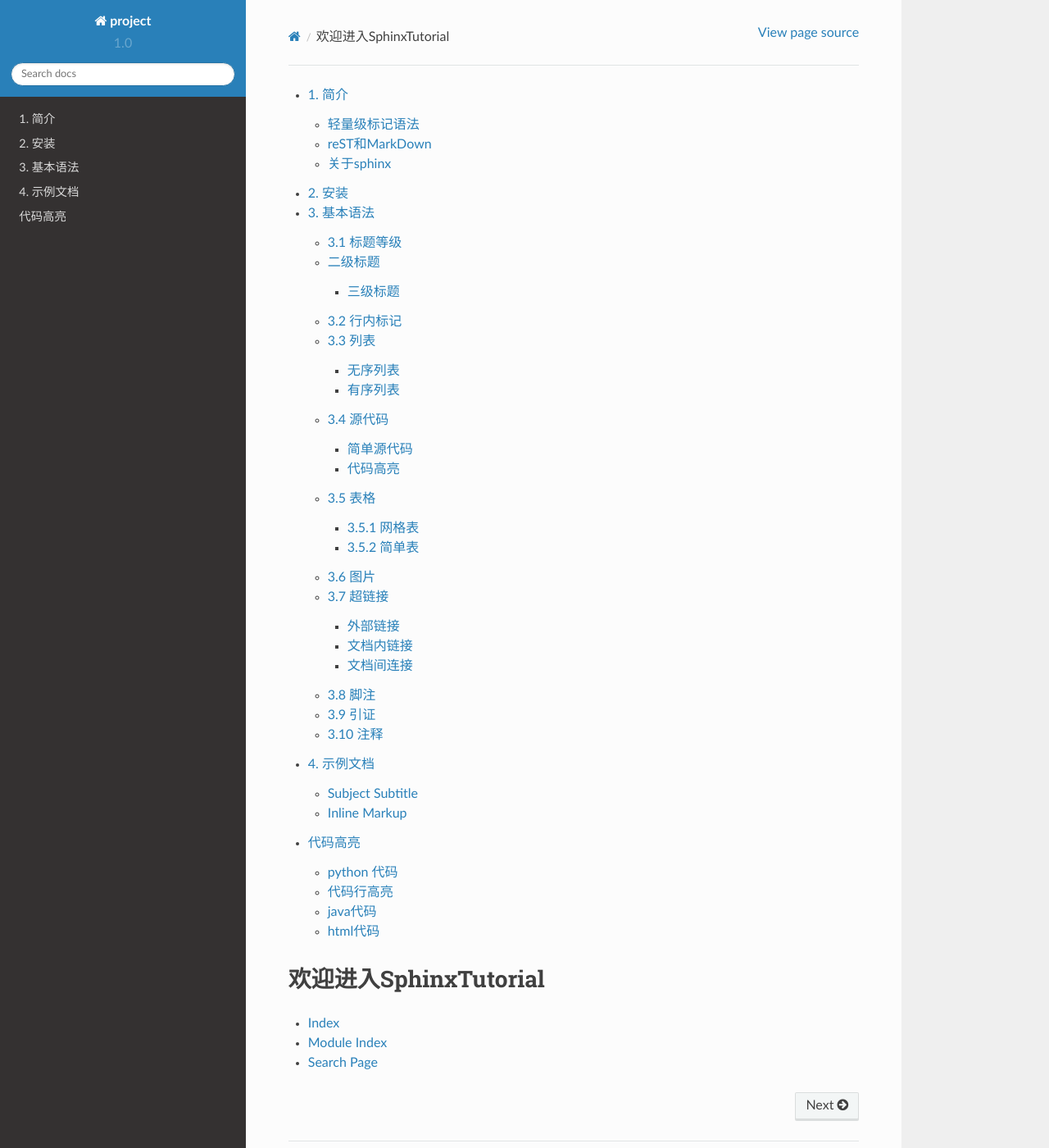
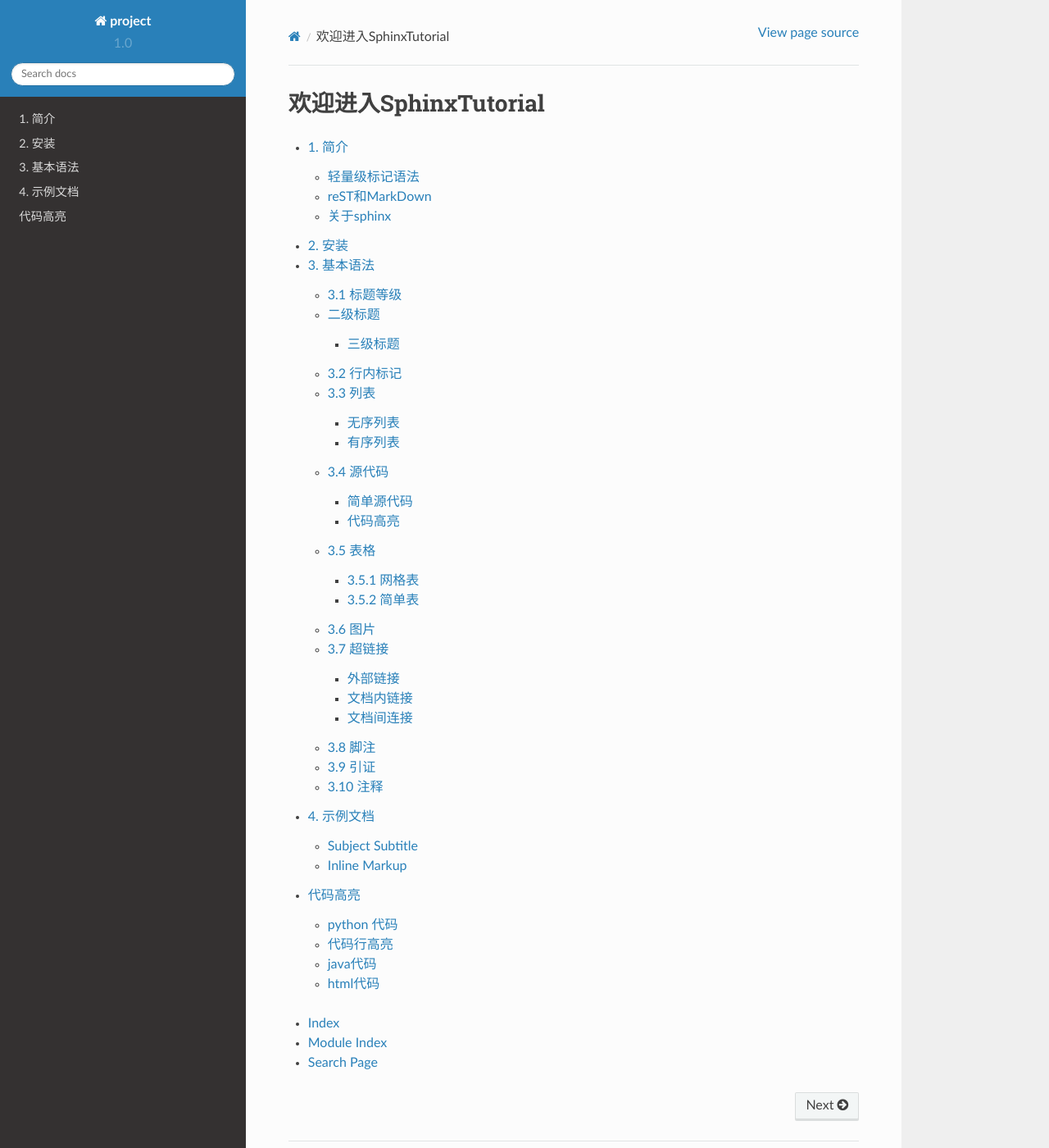
Before and after one commit to happyyst/SphinxTutorial, a Sphinx documentation site: the page built from source/index.rst, in a window 1280 px wide and 1400 px high. Shown: the whole window at 82% size. Built offline with Sphinx 7.4.7 and the Read the Docs theme 2.0.0, drawn with Linux system fonts in a browser that asks for light colours; some of the changed lines change nothing that is shown.

Commit message:
测试readme.rst

```diff
--- a/source/index.rst
+++ b/source/index.rst
@@ -2,6 +2,10 @@
    sphinx-quickstart on Mon Mar 21 10:44:29 2016.
    You can adapt this file completely to your liking, but it should at least
    contain the root `toctree` directive.
+
+欢迎进入SphinxTutorial
+==================
+
 ..  toctree::
     intro
     install
@@ -9,10 +13,6 @@
     doctor
     codeblock
 
-欢迎进入SphinxTutorial
-==================
-
-
 * :ref:`genindex`
 * :ref:`modindex`
 * :ref:`search`
```
